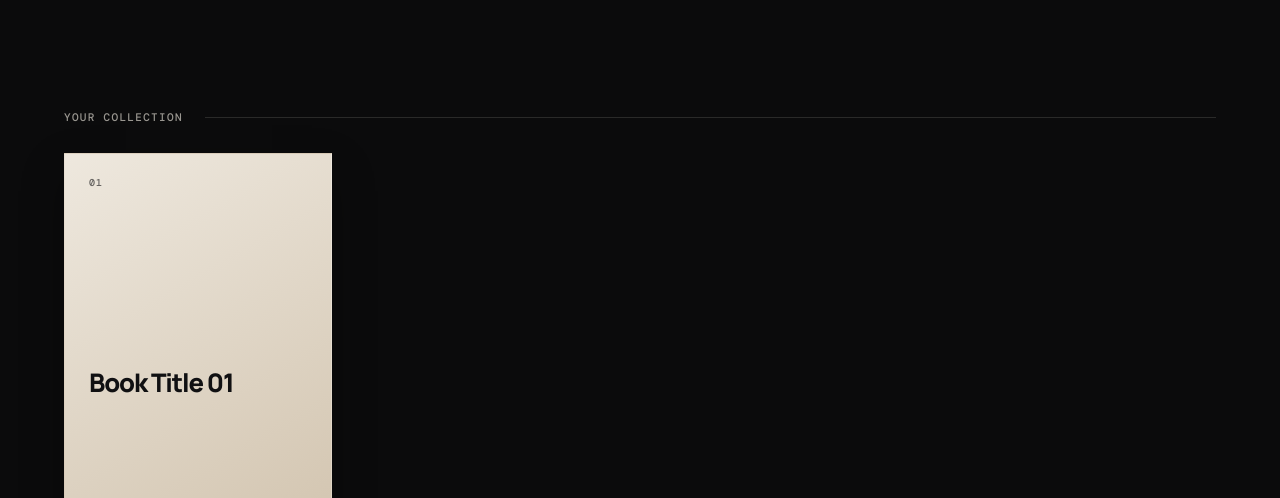
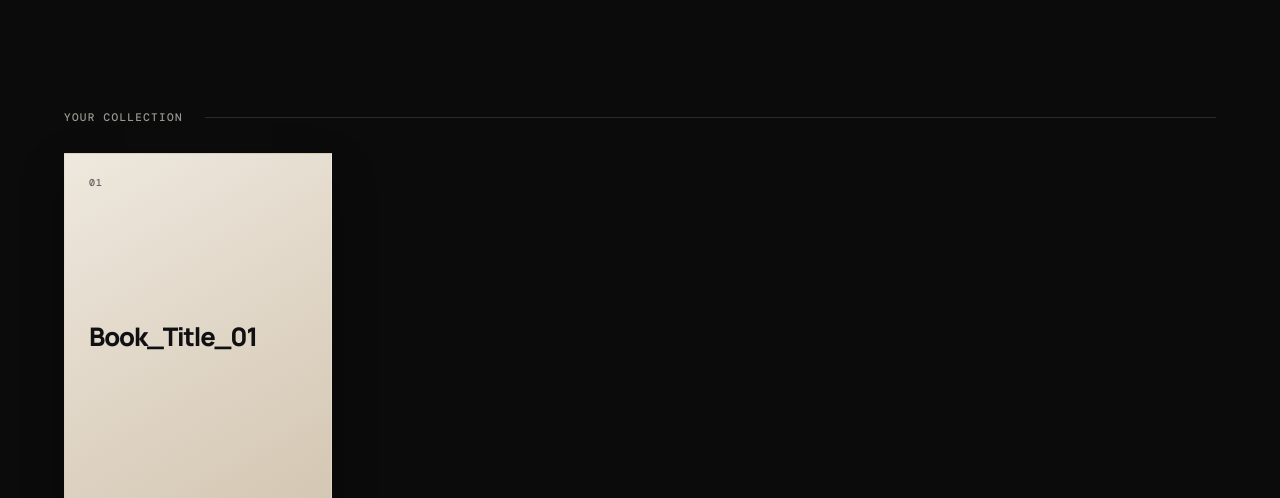
Before and after one commit to HAKIM-dev473/my-book-shelf, a website: page index.html in a window 1280 px wide. Shown: the part 454-952 px from the top of the page. Drawn offline with nearby package versions, Linux system fonts and the light colour scheme.

Commit message:
Add files via upload

```diff
--- a/books.json
+++ b/books.json
@@ -2,7 +2,7 @@
   "books": [
     {
       "id": "Book_01",
-      "title": "Book Title 01",
+      "title": "Book_Title_01",
       "url": "Books/Book_01/Book_Title_01.pdf"
     }
   ]
--- a/index.html
+++ b/index.html
@@ -66,7 +66,6 @@
       <a class="book-card" href="${book.url}" target="_blank" rel="noopener noreferrer" title="Open ${escapeHtml(book.title)}">
         <div class="book-cover">
           <div class="book-number">${String(index + 1).padStart(2, '0')}</div>
-          <div class="book-decoration" aria-hidden="true"><span></span><span></span><span></span></div>
           <div class="book-title">${escapeHtml(book.title)}</div>
           <div class="book-open">OPEN ↗</div>
         </div>
--- a/scripts/generate-books.mjs
+++ b/scripts/generate-books.mjs
@@ -18,7 +18,9 @@
 
   // One PDF per book folder is the intended structure. Use the first PDF if more exist.
   const pdf = pdfs.sort((a,b) => a.name.localeCompare(b.name, undefined, { sensitivity:'base', numeric:true }))[0];
-  const title = path.basename(pdf.name, '.pdf').replace(/[_-]+/g, ' ').replace(/\s+/g, ' ').trim() || folder;
+  // Keep the filename exactly as the book title (only remove the .pdf extension).
+  // Spaces, underscores, hyphens, parentheses, and other characters are preserved.
+  const title = path.basename(pdf.name, path.extname(pdf.name)) || folder;
   books.push({
     id: folder,
     title,
```
Also changed, not shown: vercel.json, 1 other file.
